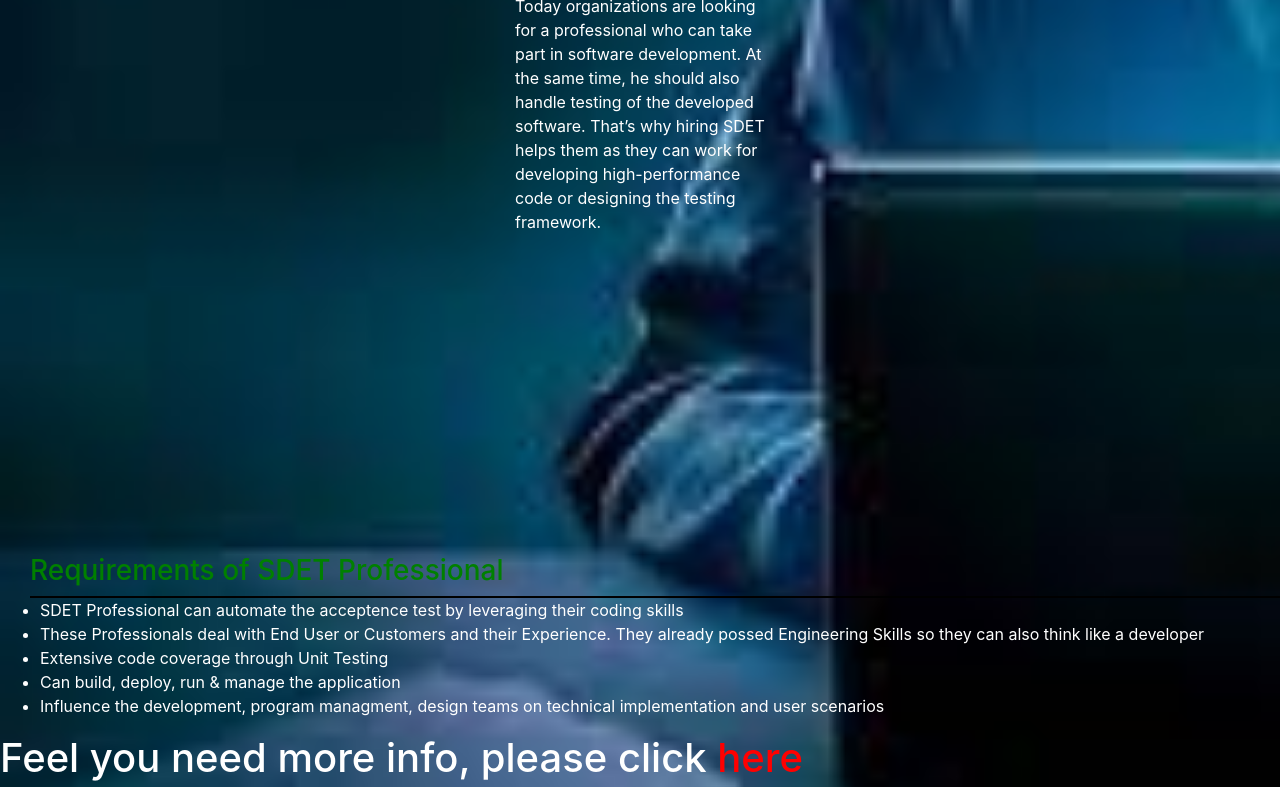
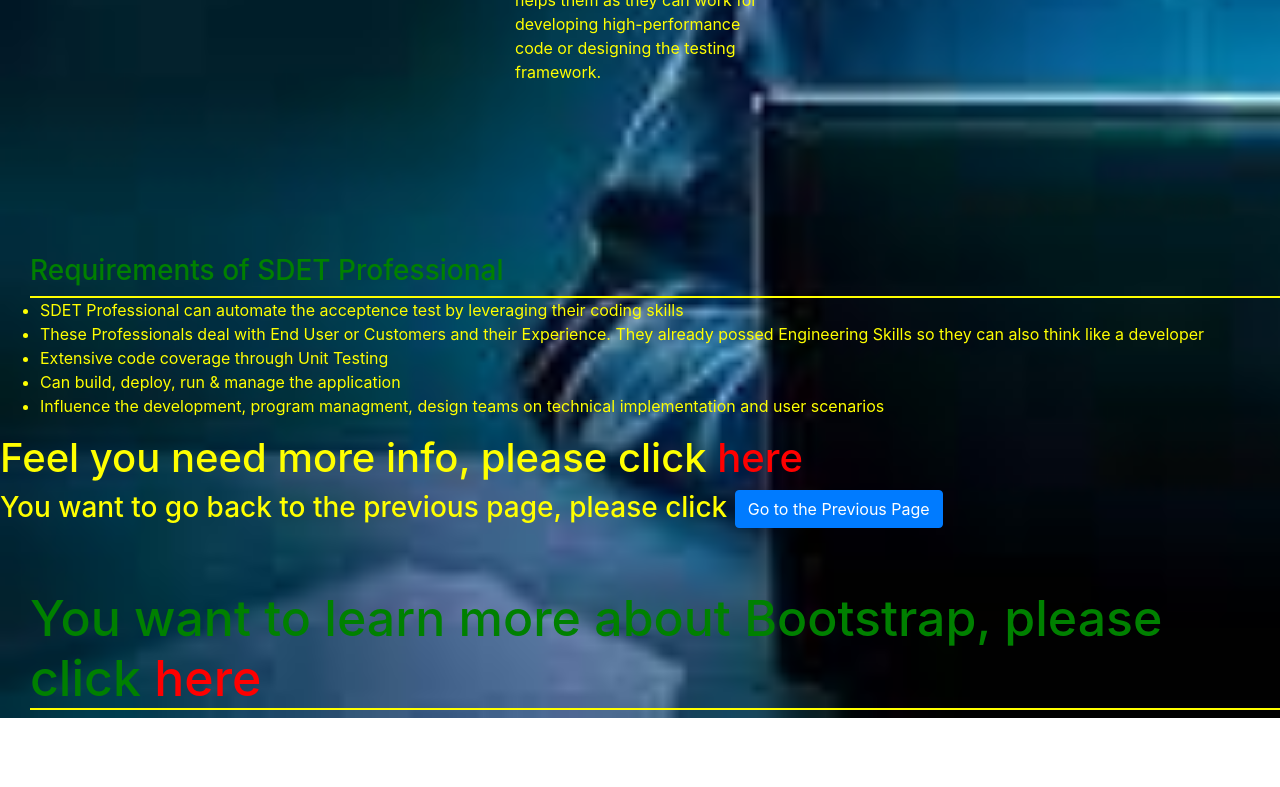
Before and after one commit to albur2021/QATesting2021, a plain HTML site: page HTMLandCSS_Demo_Test/index1.html in a window 1280 px wide. Shown: the part 744-1531 px from the top of the page. After the commit the page ends 1462 px from the top, so only its background shows below. Drawn offline with nearby package versions, Linux system fonts and the light colour scheme.

Commit message:
correct 'index1.css' to make it nicer

```diff
--- a/HTMLandCSS_Demo_Test/cssFolder/index1.css
+++ b/HTMLandCSS_Demo_Test/cssFolder/index1.css
@@ -2,23 +2,23 @@
     background-image: url("../images/download.jpeg");
     background-repeat: no-repeat, repeat;
     background-size: cover;
-    color:white;
+    color:yellow;
 
 }
 .forward{
     color:white
 }
-#jobName{
+.jobName{
     margin-top: 30px;
     margin-left: 30px;
     font-size: 50px;
-    border-bottom:  2px solid black;
+    border-bottom:  2px solid yellow;
     padding-top: 30px;
-    color:green
+    color:green;
 }
 p{
     width: 250px;
-    height: 500px;
+    height: 350px;
     margin: auto;
     justify-content: center;
 
--- a/HTMLandCSS_Demo_Test/index1.html
+++ b/HTMLandCSS_Demo_Test/index1.html
@@ -15,7 +15,7 @@
     <title>SDET Description</title>
   </head>
   <body id="container">
-    <div id="jobName">
+    <div class="jobName">
       <h2>Who is the SDET ?</h2>
     </div>
     <div>
@@ -30,7 +30,7 @@
         production software.
       </p>
       <div>
-        <h2 id="jobName">When do Employers need SDET?</h2>
+        <h2 class="jobName">When do Employers need SDET?</h2>
       </div>
 
       <p>
@@ -41,7 +41,7 @@
         framework.
       </p>
     </div>
-    <div id="jobName">
+    <div class="jobName">
         <h3>Requirements of SDET Professional</h3>
     </div>
 
@@ -70,6 +70,12 @@
       <button type="button" class="btn btn-primary">
         <a href="index.html" class="forward">Go to the Previous Page</a>
       </button>
+      <div>
+          <h4 class="jobName">
+            You want to learn more about Bootstrap, please click <a href="https://getbootstrap.com/docs/4.6/components/buttons/">here</a>
+          </h4>
+
+      </div>
     </h3>
   </body>
 </html>
```
